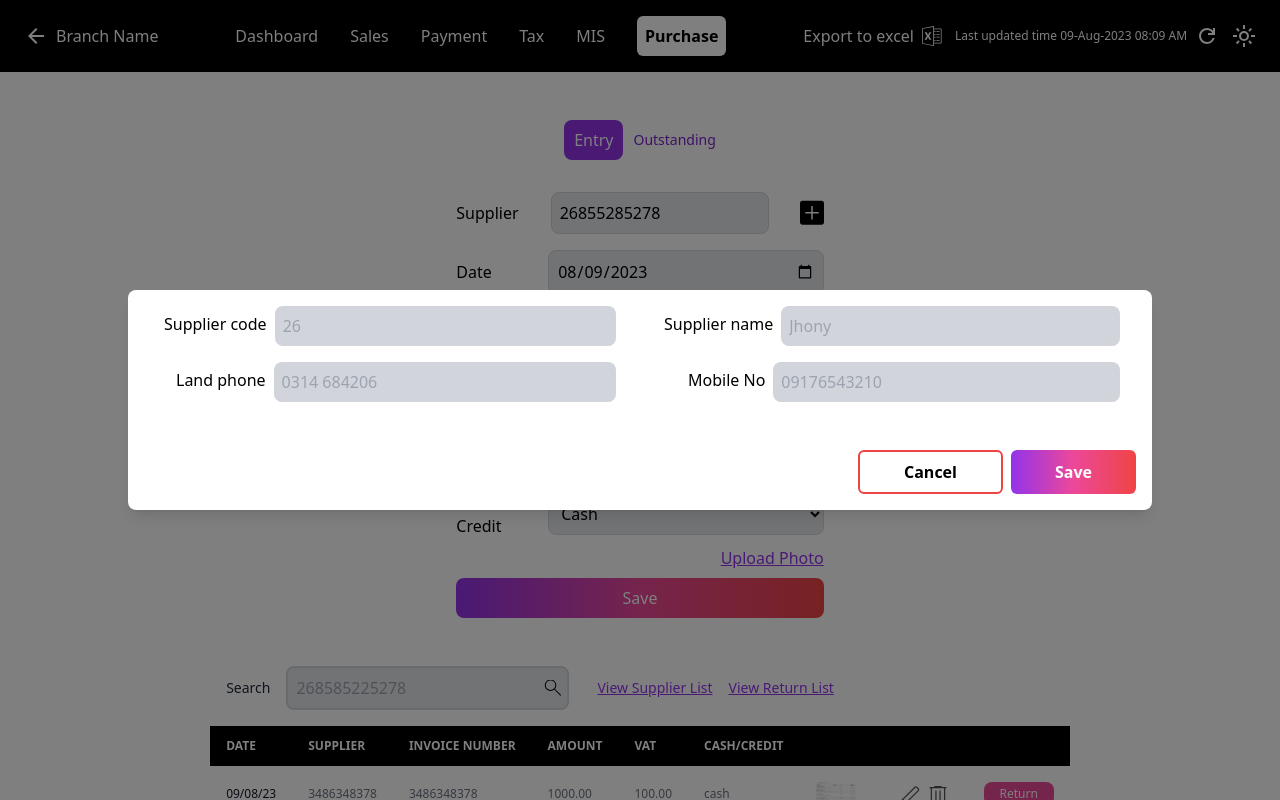
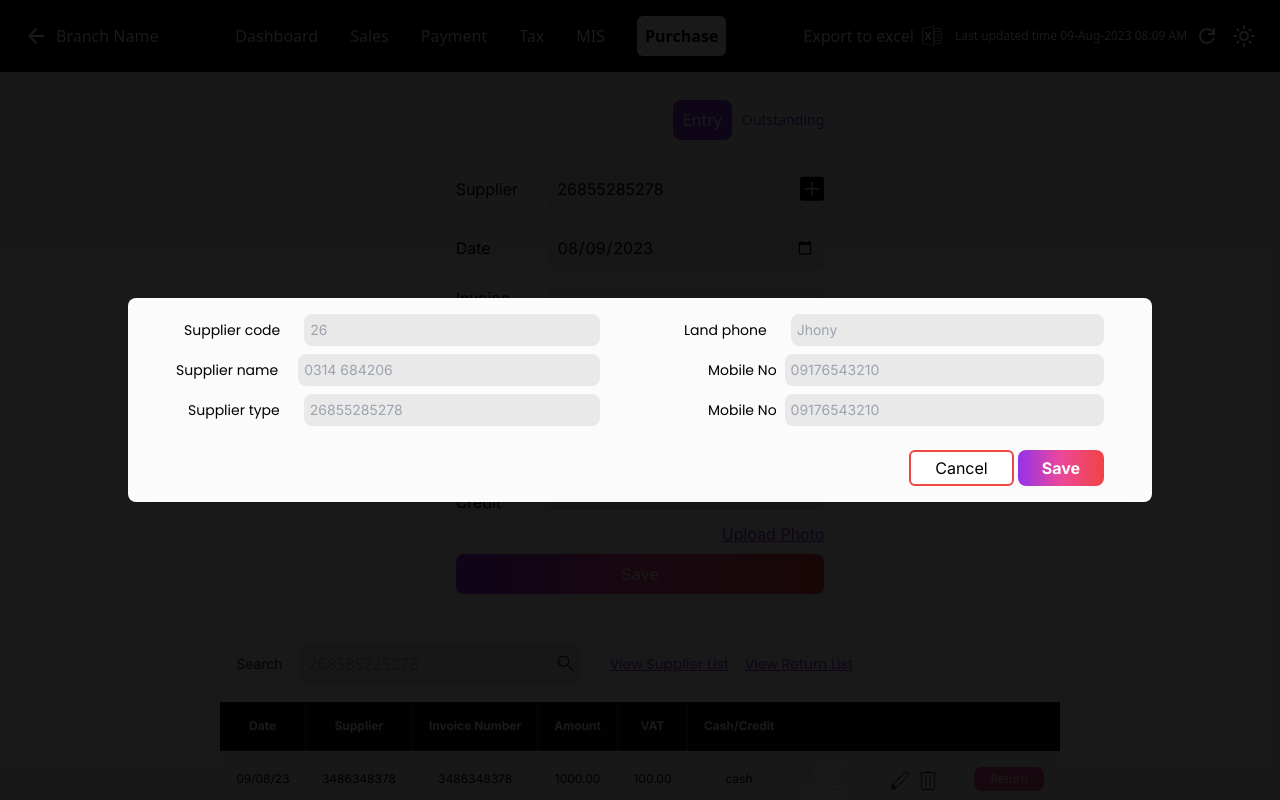
Before and after one commit to amarnadhcp/Sacrosys-purchase, a React (Create React App) app: page /purchase in a window 1280 px wide. Both pictures are taken after a click on the picture 811 px from the left and 213 px from the top of the page. Shown: the top 800 px of the page. Built offline with nearby package versions, Linux system fonts and the light colour scheme.

Commit message:
feat(tailwind-expanded):also made all the component color accuray proper

```diff
--- a/public/index.html
+++ b/public/index.html
@@ -10,6 +10,11 @@
       content="Web site created using create-react-app"
     />
     <link rel="apple-touch-icon" href="%PUBLIC_URL%/logo192.png" />
+
+    <!-- font family link  -->
+    <link href="https://fonts.googleapis.com/css2?family=Inter:wght@100..900&family=Poppins:ital,wght@0,100;0,200;0,300;0,400;0,500;0,600;0,700;0,800;0,900;1,100;1,200;1,300;1,400;1,500;1,600;1,700;1,800;1,900&display=swap" rel="stylesheet">
+    <!-- font family link  -->
+
     <!--
       manifest.json provides metadata used when your web app is installed on a
       user's mobile device or desktop. See https://developers.google.com/web/fundamentals/web-app-manifest/
--- a/src/component/Entry/EntryForm.jsx
+++ b/src/component/Entry/EntryForm.jsx
@@ -9,27 +9,27 @@ function EntryForm() {
     setIsModalOpen(!isModalOpen);
   };
   return (
-    <div className="my-4 mx-auto flex flex-col items-center  px-8 text-xs md:text-base overflow-auto">
-      <div className="flex justify-end items-center gap-2.5 my-8">
+    <div className="my-4 mx-auto flex flex-col items-end  px-8 text-xs md:text-base overflow-auto mt-0 ">
+      <div className="flex justify-end items-center gap-2.5 my-7">
         <button className="flex justify-center items-center gap-2.5 px-2.5 py-2 rounded-lg bg-purple-600 text-white">
           Entry
         </button>
-        <a href="#" className="text-purple-700 text-sm font-normal">
+        <a href="/sdkfl" className="text-purple-700 text-sm font-normal">
           Outstanding
         </a>
       </div>
 
-      <form className="transaction-form w-full text-sm md:text-base">
+      <form className="transaction-form w-full text-md md:text-base font-inter">
         <div className="flex items-center justify-between mb-4">
           <label className="flex gap-2 w-1/4 text-left">Supplier</label>
           <div className="flex justify-between">
             <input
-              style={{ width: "80%" }}
+              style={{ width: "80%", }}
               type="text"
               id="supplier"
               name="supplier"
               defaultValue="26855285278"
-              className="p-2 border border-gray-300 rounded-lg bg-gray-200"
+              className="p-2 border border-gray-300 rounded-lg bg-inputColor "
             />
             <img
               src={PlusIcon}
@@ -50,7 +50,7 @@ function EntryForm() {
             id="date"
             name="date"
             defaultValue="2023-08-09"
-            className="w-3/4 p-2 border border-gray-300 rounded-lg bg-gray-200"
+            className="w-3/4 p-2 border border-gray-300 rounded-lg bg-inputColor"
           />
         </div>
 
@@ -66,7 +66,7 @@ function EntryForm() {
             id="invoice-number"
             name="invoice-number"
             defaultValue="26855285278"
-            className="w-3/4 p-2 border border-gray-300 rounded-lg bg-gray-200"
+            className="w-3/4 p-2 border border-gray-300 rounded-lg bg-inputColor"
           />
         </div>
 
@@ -79,7 +79,7 @@ function EntryForm() {
             id="amount"
             name="amount"
             defaultValue="1000"
-            className="w-3/4 p-2 border border-gray-300 rounded-lg bg-gray-200"
+            className="w-3/4 p-2 border border-gray-300 rounded-lg bg-inputColor"
           />
         </div>
 
@@ -92,7 +92,7 @@ function EntryForm() {
             id="vat"
             name="vat"
             defaultValue="100"
-            className="w-3/4 p-2 border border-gray-300 rounded-lg bg-gray-200"
+            className="w-3/4 p-2 border border-gray-300 rounded-lg bg-inputColor"
           />
         </div>
 
@@ -107,7 +107,7 @@ function EntryForm() {
             id="payment-type"
             name="payment-type"
             defaultValue="cash"
-            className="w-3/4 p-2 border border-gray-300 rounded-lg bg-gray-200"
+            className="w-3/4 p-2 border border-gray-300 rounded-lg bg-inputColor"
           >
             <option value="cash">Cash</option>
             <option value="credit">Credit</option>
--- a/src/component/Entry/EntryTable.jsx
+++ b/src/component/Entry/EntryTable.jsx
@@ -59,33 +59,33 @@ function EntryTable() {
         <SearchBar />
         <div className="overflow-x-auto min-w-full">
           <table className="w-full text-xs text-left rtl:text-right text-gray-500 dark:text-gray-400">
-            <thead className="text-xs text-gray-700 uppercase bg-gray-50 dark:bg-gray-700 dark:text-gray-400">
+            <thead className="text-xs text-white font-inter bg-custom-black text-center ">
               <tr>
-                <th className="bg-black text-white px-4 py-3">Date</th>
-                <th className="bg-black text-white px-4 py-3">Supplier</th>
-                <th className="bg-black text-white px-4 py-3">Invoice Number</th>
-                <th className="bg-black text-white px-4 py-3">Amount</th>
-                <th className="bg-black text-white px-4 py-3">VAT</th>
-                <th className="bg-black text-white px-4 py-3">Cash/Credit</th>
-                <th className="bg-black text-white px-4 py-3"></th>
-                <th className="bg-black text-white px-4 py-3"></th>
-                <th className="bg-black text-white px-4 py-3"></th>
+                <th className="  px-4 py-4 border-b border-r border-solid border-white/20">Date</th>
+                <th className="  px-4 py-4 border-b border-r border-solid border-white/20">Supplier</th>
+                <th className="  px-4 py-4 border-b border-r border-solid border-white/20">Invoice Number</th>
+                <th className="  px-4 py-4 border-b border-r border-solid border-white/20">Amount</th>
+                <th className="  px-4 py-4 border-b border-r border-solid border-white/20">VAT</th>
+                <th className="  px-4 py-4">Cash/Credit</th>
+                <th className="  px-4 py-4"></th>
+                <th className="  px-4 py-4"></th>
+                <th className="  px-4 py-4  "></th>
               </tr>
             </thead>
             <tbody>
               {data.map((item) => (
                 <tr
                   key={item.id}
-                  className="bg-white border-b dark:bg-gray-800 dark:border-gray-700"
+                  className="even:bg-default odd:bg-oddcolor text-center font-inter"
                 >
-                  <td className="px-4 py-4 font-medium text-gray-900 whitespace-nowrap dark:text-white">
+                  <td className="px-4 py-4 whitespace-nowrap text-black ">
                     {item.date}
                   </td>
-                  <td className="px-4 py-2">{item.supplier}</td>
-                  <td className="px-4 py-2">{item.invoiceNumber}</td>
-                  <td className="px-4 py-2">{item.amount.toFixed(2)}</td>
-                  <td className="px-4 py-2">{item.vat.toFixed(2)}</td>
-                  <td className="px-4 py-2">{item.paymentType}</td>
+                  <td className="px-4 py-2 text-black">{item.supplier}</td>
+                  <td className="px-4 py-2 text-black">{item.invoiceNumber}</td>
+                  <td className="px-4 py-2 text-black">{item.amount.toFixed(2)}</td>
+                  <td className="px-4 py-2 text-black">{item.vat.toFixed(2)}</td>
+                  <td className="px-4 py-2 text-black">{item.paymentType}</td>
                   <td className="px-4 py-2">
                     <img
                       src={screenshotIcon}
--- a/src/component/Entry/SupplierCreation.jsx
+++ b/src/component/Entry/SupplierCreation.jsx
@@ -2,16 +2,15 @@ import React from "react";
 
 function SupplierCreation() {
   return (
-    <>
-      <div className="fixed inset-0 bg-black bg-opacity-50 flex justify-center items-center">
-      <div className="bg-white w-full max-w-5xl rounded-lg shadow-lg">
-        <div className="p-4">
-          <div className="flex md:flex-row flex-col gap-x-4">
-          <div className="md:w-1/2 w-full flex flex-col mx-2 mb-4">
-            <div className="w-full flex  px-2 mb-2 md:mb-4 items-center">
+    <div className="fixed inset-0 bg-black   bg-opacity-90 flex justify-center items-center px-2">
+      <div className="bg-custom-cream w-full max-w-5xl rounded-lg shadow-lg p-4 px-12 ">
+        <div className="flex flex-col md:flex-row gap-x-20">
+            {/* LEFT */}
+          <div className="w-full md:w-1/2">
+            <div className="flex items-center mb-2">
               <label
                 htmlFor="supplier-code"
-                className="block mb-1 flex-shrink-0 ml-1 mr-2"
+                className="block mb-0 flex-shrink-0 text-sm font-poppins ml-2 mr-6"
               >
                 Supplier code
               </label>
@@ -19,66 +18,95 @@ function SupplierCreation() {
                 type="text"
                 name="supplier-code"
                 placeholder="26"
-                className="p-2 w-full bg-gray-300 border-gray-300 rounded-lg "
+                className="p-1.5 w-full bg-inputColor rounded-lg text-sm focus:outline-none"
               />
             </div>
-            <div className="w-full flex  px-2 items-center">
-
-              <label htmlFor="land-phone" className="block mb-1 flex-shrink-0 ml-4 mr-2">
-                Land phone
+            <div className="flex items-center mb-2">
+              <label
+                htmlFor="land-phone"
+                className="block mb-0 flex-shrink-0 text-sm focus:shadow-outline font-poppins ml-0 mr-5"
+              >
+                Supplier name
               </label>
               <input
                 type="tel"
                 name="land-phone"
                 placeholder="0314 684206"
-                className="p-2 w-full bg-gray-300 border-gray-300 rounded-lg"
+                className="p-1.5 w-full bg-inputColor rounded-lg text-sm focus:outline-none"
               />
             </div>
+            <div className="flex items-center mb-2">
+              <label
+                htmlFor="Supplier type"
+                className="block mb-0 flex-shrink-0 text-sm focus:shadow-outline font-poppins ml-3 mr-6"
+              >
+                Supplier type
+              </label>
+              <input
+                type="tel"
+                name="Supplier type"
+                placeholder="26855285278"
+                className="p-1.5 w-full bg-inputColor rounded-lg text-sm focus:outline-none"
+              />
+            </div>
+
           </div>
-
-          <div className="md:w-1/2 w-full flex flex-col mx-2 mb-4">
-            <div className="w-full flex  px-2 mb-2 md:mb-4 items-center">
-            <label
+          {/* RIGHT */}
+          <div className="w-full md:w-1/2 mb-4">
+            <div className="flex items-center mb-2">
+              <label
                 htmlFor="supplier-name"
-                className="block mb-1 flex-shrink-0 mr-2"
+                className="block mb-0 flex-shrink-0 text-sm font-poppins ml-1 mr-6"
               >
-                Supplier name
+                Land phone
               </label>
               <input
                 type="text"
                 name="supplier-name"
                 placeholder="Jhony"
-                className="p-2 w-full bg-gray-300 border-gray-300 rounded-lg"
+                className="p-1.5 w-full bg-inputColor rounded-lg text-sm focus:outline-none"
               />
-
             </div>
-            <div className="w-full flex  px-2 items-center">
-              <label htmlFor="mobile-no" className="block mb-1 flex-shrink-0  ml-6 mr-2">
+            <div className="flex items-center mb-2">
+              <label
+                htmlFor="mobile-no"
+                className="block mb-0 flex-shrink-0 text-sm font-poppins ml-7 mr-2"
+              >
                 Mobile No
               </label>
               <input
                 type="tel"
                 name="mobile-no"
                 placeholder="09176543210"
-                className="p-2 w-full bg-gray-300 border-gray-300 rounded-lg"
+                className="p-1.5 w-full bg-inputColor rounded-lg text-sm focus:outline-none"
+              />
+            </div>
+            <div className="flex items-center mb-2">
+              <label
+                htmlFor="mobile-no"
+                className="block mb-0 flex-shrink-0 text-sm font-poppins ml-7 mr-2"
+              >
+                Mobile No
+              </label>
+              <input
+                type="tel"
+                name="mobile-no"
+                placeholder="09176543210"
+                className="p-1.5 w-full bg-inputColor rounded-lg text-sm focus:outline-none"
               />
             </div>
           </div>
         </div>
-          </div>
-
-        <div className="flex justify-end p-4">
-          <button className="border-2 border-red-500 bg-white text-black font-bold py-2 mr-2 px-11 rounded-md">
+        <div className="flex justify-end ">
+          <button className="py-1 px-6 mr-1 rounded-md border-2 border-red-500 bg-white text-black">
             Cancel
           </button>
-          <button className="bg-gradient-to-r from-purple-600 via-pink-500 to-red-500 hover:bg-purple-700 text-white font-bold py-2 px-11 rounded-md font-poppins">
+          <button className="py-1 px-6 rounded-lg bg-gradient-to-r from-purple-600 via-pink-500 to-red-500 hover:bg-purple-700 text-white font-bold">
             Save
           </button>
         </div>
       </div>
     </div>
-
-    </>
   );
 }
 
--- a/src/component/SearchBar/SearchBar.jsx
+++ b/src/component/SearchBar/SearchBar.jsx
@@ -4,19 +4,19 @@ import { Link } from "react-router-dom";
 
 function SearchBar() {
   return (
-    <div className="flex flex-wrap overflow-hidden justify-between items-center bg-white my-4">
+    <div className="flex flex-wrap overflow-hidden justify-between items-center bg-default my-4 ">
       <div className="flex">
         <label
           htmlFor="search-input "
-          className="mx-4 text-gray-800 font-Inter  text-sm mt-3 font-inter hidden md:block"
+          className="mx-4 text-gray-800 text-sm mt-3 font-inter hidden md:block"
         >
           Search
         </label>
-        <div className="flex flex-wrap" >
+        <div className="flex flex-wrap">
           <div className="relative flex items-center mr-4 w-full md:w-auto">
             <input
               id="search-input"
-              className="w-full py-2 pl-2 pr-10 border-2 bg-gray-200 border-gray-300 rounded-lg focus:outline-none focus:border-purple-400"
+              className="w-full py-2 pl-2 pr-10 border-2 bg-inputColor  rounded-lg focus:outline-none focus:border-purple-400"
               type="text"
               placeholder="268585225278"
             />
@@ -29,13 +29,13 @@ function SearchBar() {
           <div className="flex items-center flex-wrap gap-4 p-3 justify-center w-full md:w-auto">
             <Link
               to="/supplier"
-              className="text-purple-600 underline text-sm font-Poppins"
+              className="text-purple-600 underline text-sm font-poppins"
             >
               View Supplier List
             </Link>
             <Link
               to="/return"
-              className="text-purple-600 underline text-sm font-Poppins"
+              className="text-purple-600 underline text-sm font-poppins"
             >
               View Return List
             </Link>
--- a/src/pages/purchaseEntry/PurchaseEntry.jsx
+++ b/src/pages/purchaseEntry/PurchaseEntry.jsx
@@ -5,7 +5,7 @@ import EntryForm from "../../component/Entry/EntryForm";
 function PurchaseEntry() {
   return (
     <>
-      <div className="flex flex-wrap-reverse max-w-7xl mx-auto">
+      <div className="flex flex-wrap-reverse max-w-8xl gap-x-36 bg-default">
         <EntryTable />
         <EntryForm />
       </div>
--- a/tailwind.config.js
+++ b/tailwind.config.js
@@ -5,10 +5,17 @@ module.exports = {
   ],
   theme: {
     extend: {
-      colors: {
-        'custom-gray': '#E9E9E9',
+      backgroundColor: {
+        'default':'#F8F8F8',
+        'oddcolor':'#F5F5F5',
+        'inputColor': '#E9E9E9',
+        'custom-black':'#121212',
         'custom-cream':'#FCFBFB',
-      }
+      },
+       fontFamily: {
+        poppins: ['Poppins', 'sans-serif'],
+        inter: ['Inter', 'sans-serif'],
+      },
     },
   },
   plugins: [],
```
